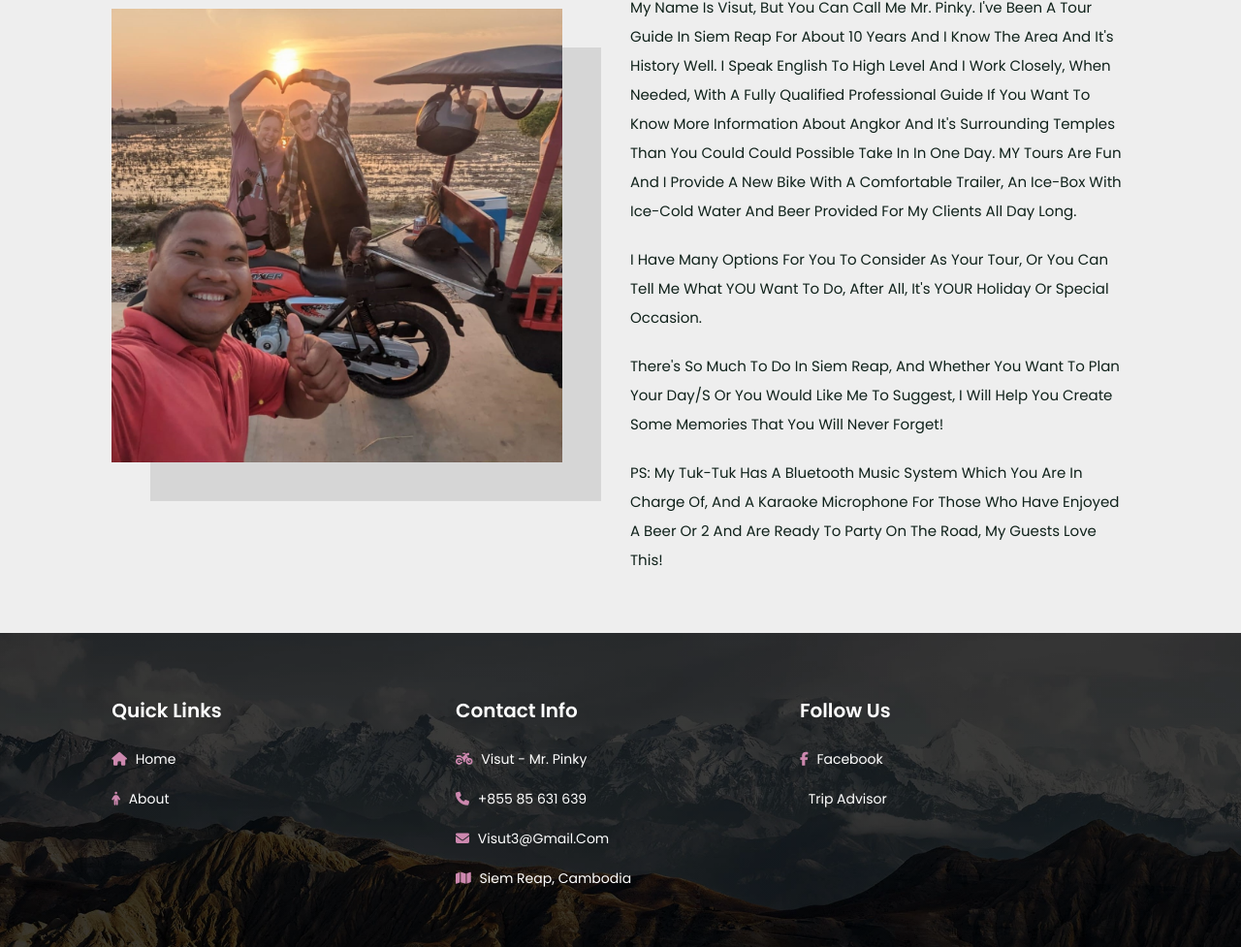
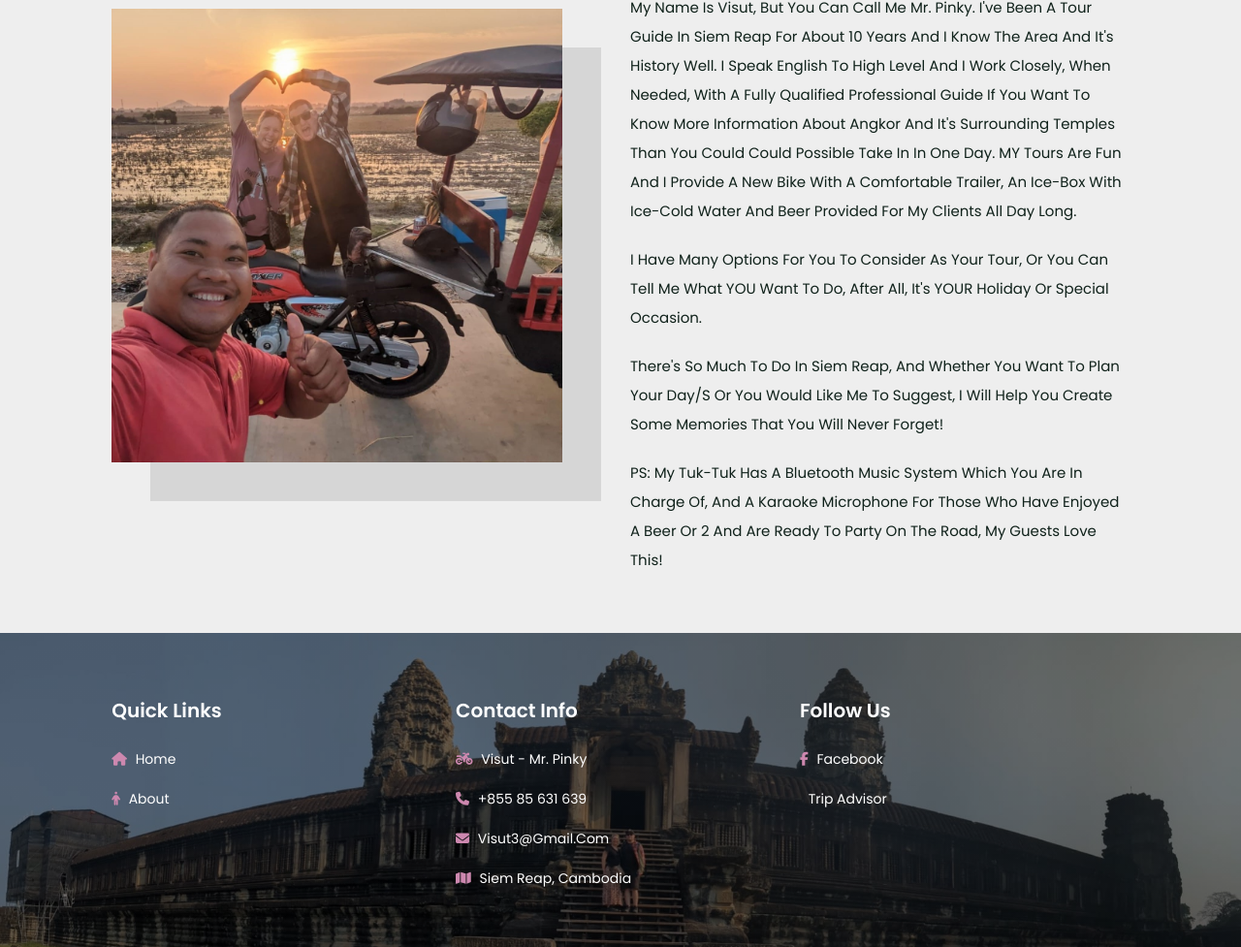
Before and after one commit to PaulVidler/MrPinkysTours.github.io, a plain HTML site: page index.html in a window 1280 px wide. Shown: the part 2157-3134 px from the top of the page at 97% size. Drawn offline with nearby package versions, Linux system fonts and the light colour scheme; some icons are missing.

Commit message:
Update style.css

```diff
--- a/css/style.css
+++ b/css/style.css
@@ -716,8 +716,8 @@ section {
 }
 
 .footer {
-  background: -webkit-gradient(linear, left top, left bottom, from(rgba(0, 0, 0, 0.5)), to(rgba(0, 0, 0, 0.5))), url(../images/footer-bg.jpg) no-repeat;
-  background: linear-gradient(rgba(0, 0, 0, 0.5), rgba(0, 0, 0, 0.5)), url(../images/footer-bg.jpg) no-repeat;
+  background: -webkit-gradient(linear, left top, left bottom, from(rgba(0, 0, 0, 0.5)), to(rgba(0, 0, 0, 0.5))), url(../images/Angko-pano.jpeg) no-repeat;
+  background: linear-gradient(rgba(0, 0, 0, 0.5), rgba(0, 0, 0, 0.5)), url(../images/Angko-pano.jpeg) no-repeat;
   background-size: cover;
   background-position: center;
   background-attachment: fixed;
```
